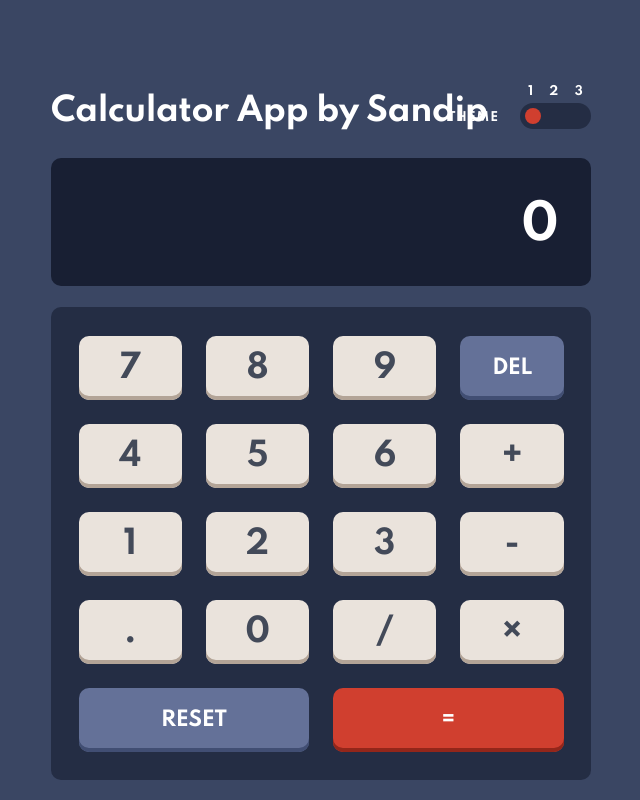
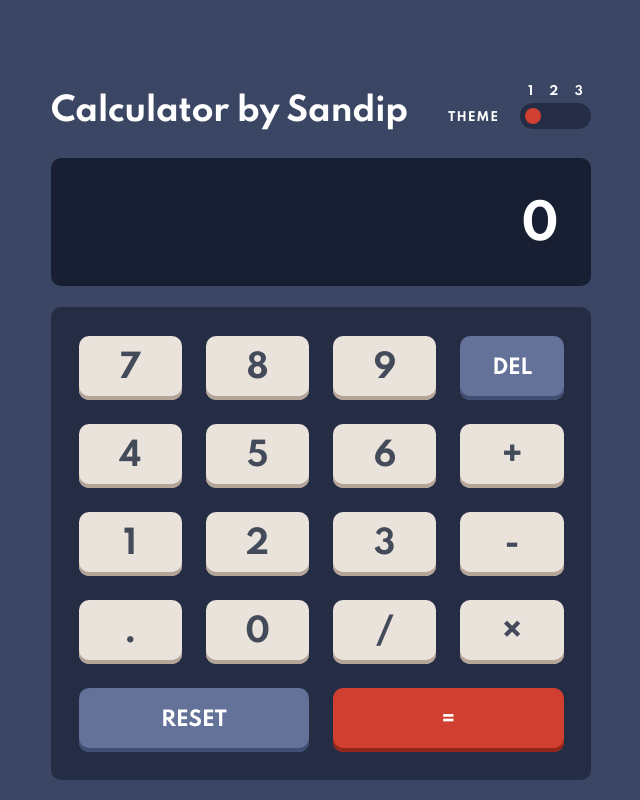
Before and after one commit to sandipkarak/Calculator, a website: page index.html in a window 1280 px wide. Shown: the whole page, without its empty margins (319-959 px from the left). Drawn offline with Linux system fonts and the light colour scheme.

Commit message:
Update index.html

```diff
--- a/index.html
+++ b/index.html
@@ -30,7 +30,7 @@
   <body>
     <div class="calculator">
       <div class="calculator__header">
-        <div class="calculator__header__title">Calculator App by Sandip</div>
+        <div class="calculator__header__title">Calculator by Sandip</div>
         <div class="calculator__header__toggle-switch">
           <span class="calculator__header__toggle-switch__title">THEME</span>
           <div class="calculator__header-toggle-switch__switcher switcher">
```
